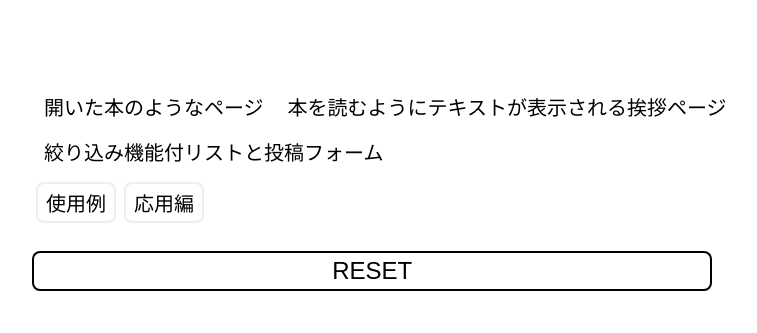
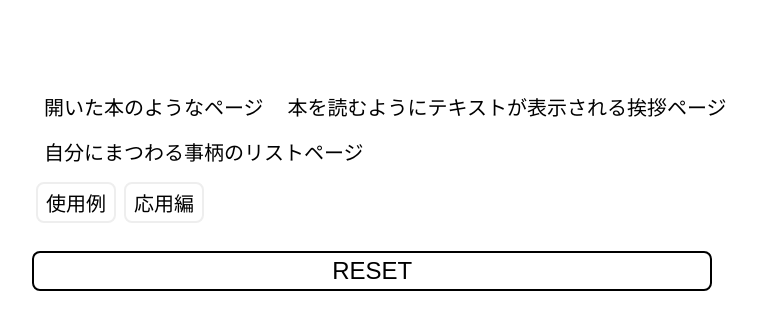
Before and after one commit to HTML-graffiti/template, a PHP site: page /book.php in a window 1280 px wide. Shown: the top 333 px of the page, without its empty margins (248-1005 px from the left). Run offline with PHP 8.4, Linux system fonts and the light colour scheme.

Commit message:
自分にまつわる事柄のリストページ

```diff
--- a/book.php
+++ b/book.php
@@ -58,7 +58,7 @@ fclose($fp);
 <label for="book" class="label">本を読むようにテキストが表示される挨拶ページ</label></li>
 <li>
 <input type="radio" name="tag" value="list" id="list">
-<label for="list" class="label">絞り込み機能付リストと投稿フォーム</label></li>
+<label for="list" class="label">自分にまつわる事柄のリストページ</label></li>
 </ul>
 </div>
 <div class="search-box status">
--- a/submit.php
+++ b/submit.php
@@ -55,7 +55,7 @@ $("#").load("");
 <label for="book" class="label">本を読むようにテキストが表示される挨拶ページ</label></li>
 <li>
 <input type="radio" name="tag" value="list" id="list">
-<label for="list" class="label">絞り込み機能付リストと投稿フォーム</label></li>
+<label for="list" class="label">自分にまつわる事柄のリストページ</label></li>
 </ul>
 </div>
 <div class="search-box status">
```
